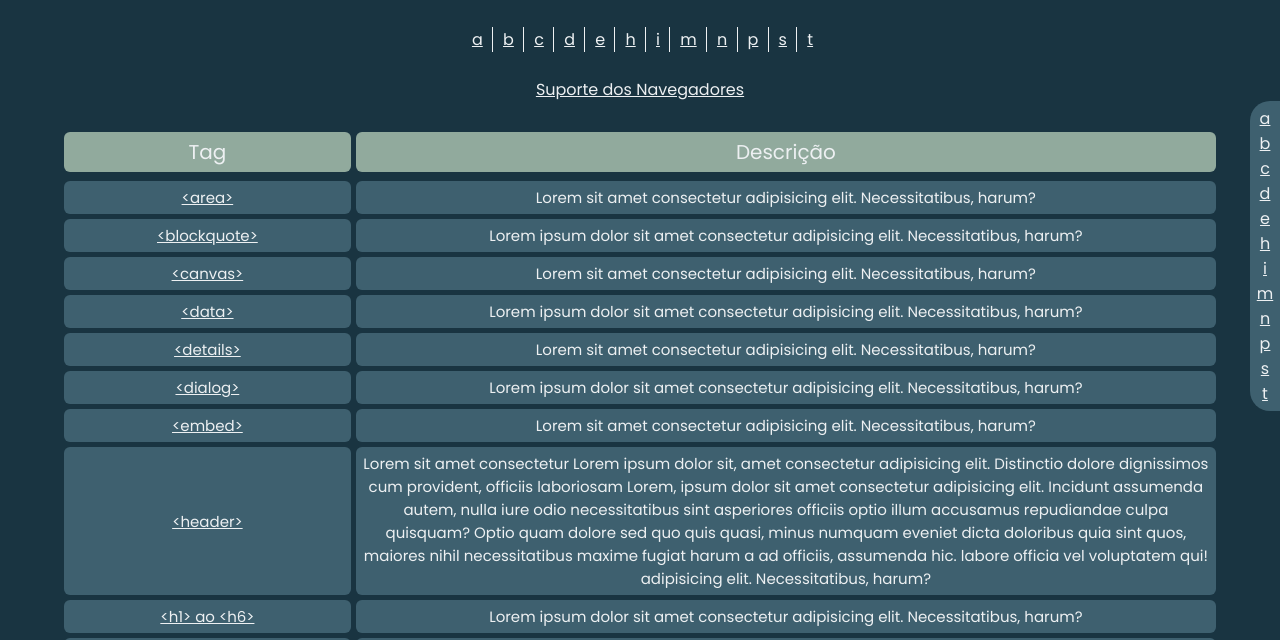
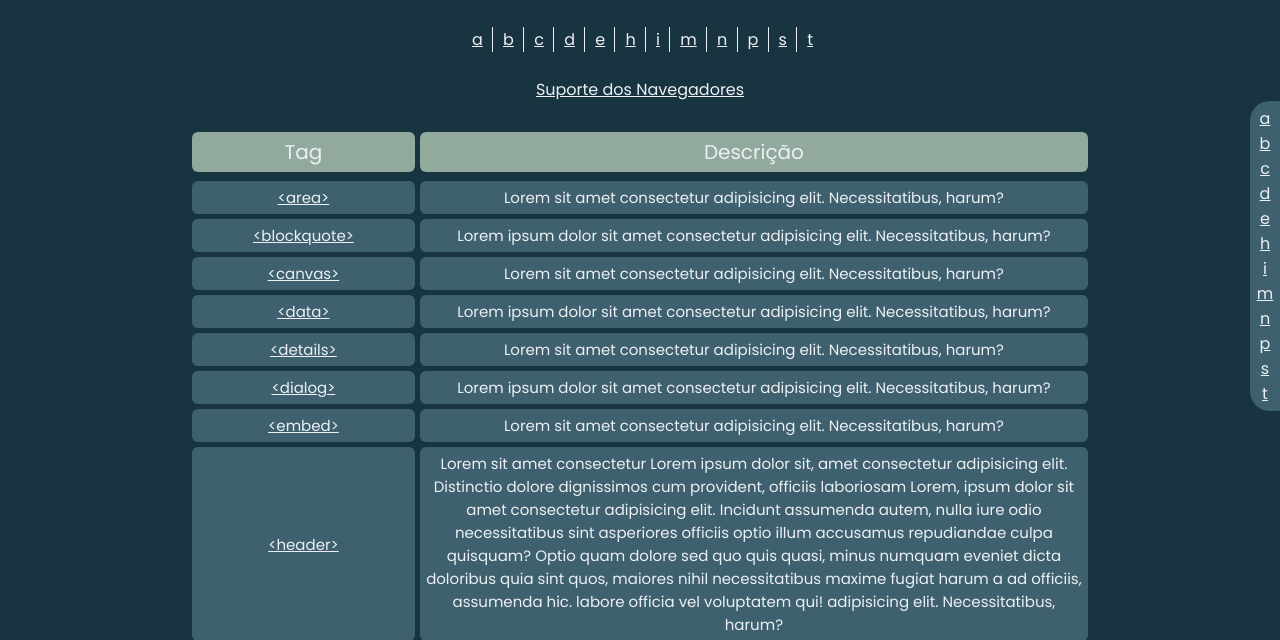
Before and after one commit to dkat-davi/TCE-Web-Dev, a plain HTML site: page pages/references.html in a window 1280 px wide. Shown: the part 144-784 px from the top of the page. Drawn offline with Linux system fonts and the light colour scheme.

Commit message:
Update references.css

```diff
--- a/styles/references.css
+++ b/styles/references.css
@@ -97,7 +97,7 @@ div.navegation-links-right-div {
 }
 
 .table-items {
-    width: 90%;
+    width: 80%;
     margin: 3rem auto;
 }
 
@@ -183,6 +183,10 @@ div.navegation-links-right-div {
         margin-top: 0rem;
     }
 
+    .table-items {
+        width: 70%;
+    }
+
     .table-item-header p:first-child {
         width: 30%;
     }
```
